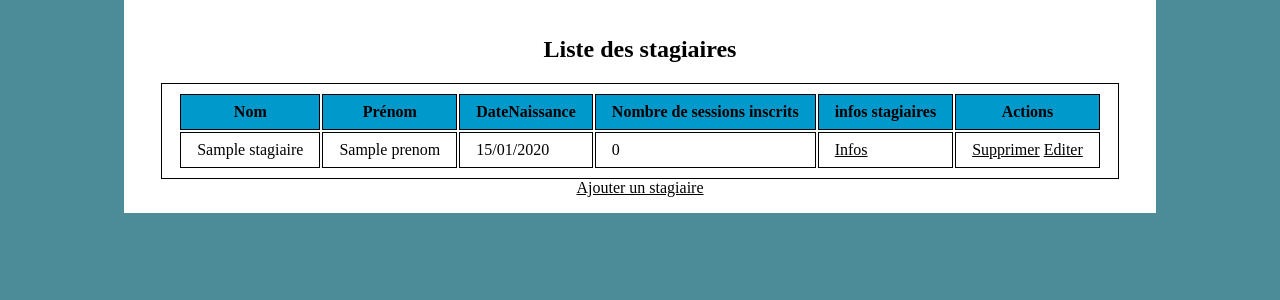
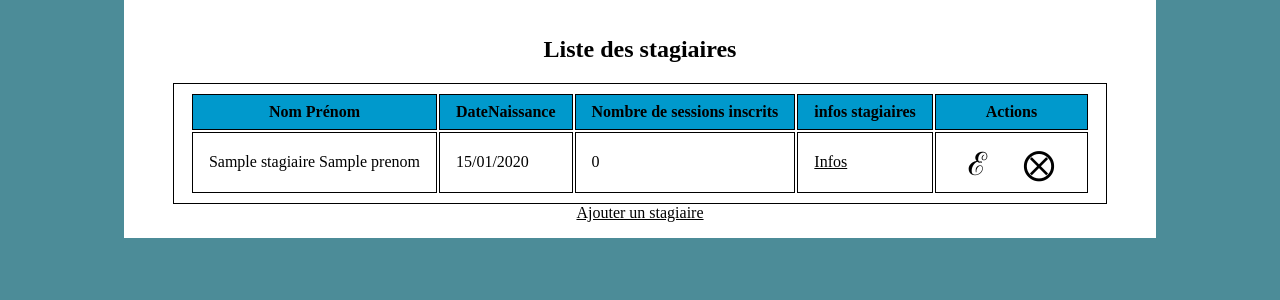
Before and after one commit to adiebate/GestionSession, a Symfony app: template templates/stagiaire/index.html.twig in a window 1280 px wide. Shown: the part 26-326 px from the top of the page. Run offline with Twig, Linux system fonts and the light colour scheme; the template is opened without the code that fills it: most values are stand-ins (such as "Sample title", 1, 10 or a date in 2020); some libraries are stand-ins or nearby versions.

Commit message:
Modif css

```diff
--- a/templates/stagiaire/index.html.twig
+++ b/templates/stagiaire/index.html.twig
@@ -9,8 +9,7 @@
    <h1 class="centrer">Liste des stagiaires</h1>
     <table>
         <thead>
-            <th>Nom</th>
-            <th>Prénom</th>
+            <th>Nom Prénom</th>
             <th>DateNaissance</th>
             <th>Nombre de sessions inscrits</th>
             <th>infos stagiaires</th>
@@ -22,11 +21,9 @@
 
         <tr>
                 <td>
-                    {{ stagiaire.nom }}
+                    {{stagiaire.nom ~ ' ' ~ stagiaire.prenom}}
                 </td>
-                <td>
-                    {{ stagiaire.prenom}}
-                </td>
+
                 <td>
                     {{ stagiaire.DateNaissance|date('d/m/Y') }}
                 </td>
@@ -37,8 +34,8 @@
                     <a href="{{ path('showOne_stagiaire', {'id':stagiaire.id}) }}">Infos</a>
                 </td>
                 <td>
-                    <a href="{{ path('remove_one_stagiaire', {'id':stagiaire.id}) }}">Supprimer</a>
-                    <a href="{{ path('edit_stagiaire', {'id':stagiaire.id}) }}">Editer</a>
+                    <a class="action" href="{{ path('remove_one_stagiaire', {'id':stagiaire.id}) }}">&expectation;</a>
+                    <a class="action" href="{{ path('edit_stagiaire', {'id':stagiaire.id}) }}">&xotime;</a>
                 </td>
 
 
```
Also changed, not shown: templates/stagiaire/showOne.html.twig (+2 -5 lines), public/css/style.css (line endings or trailing spaces).
